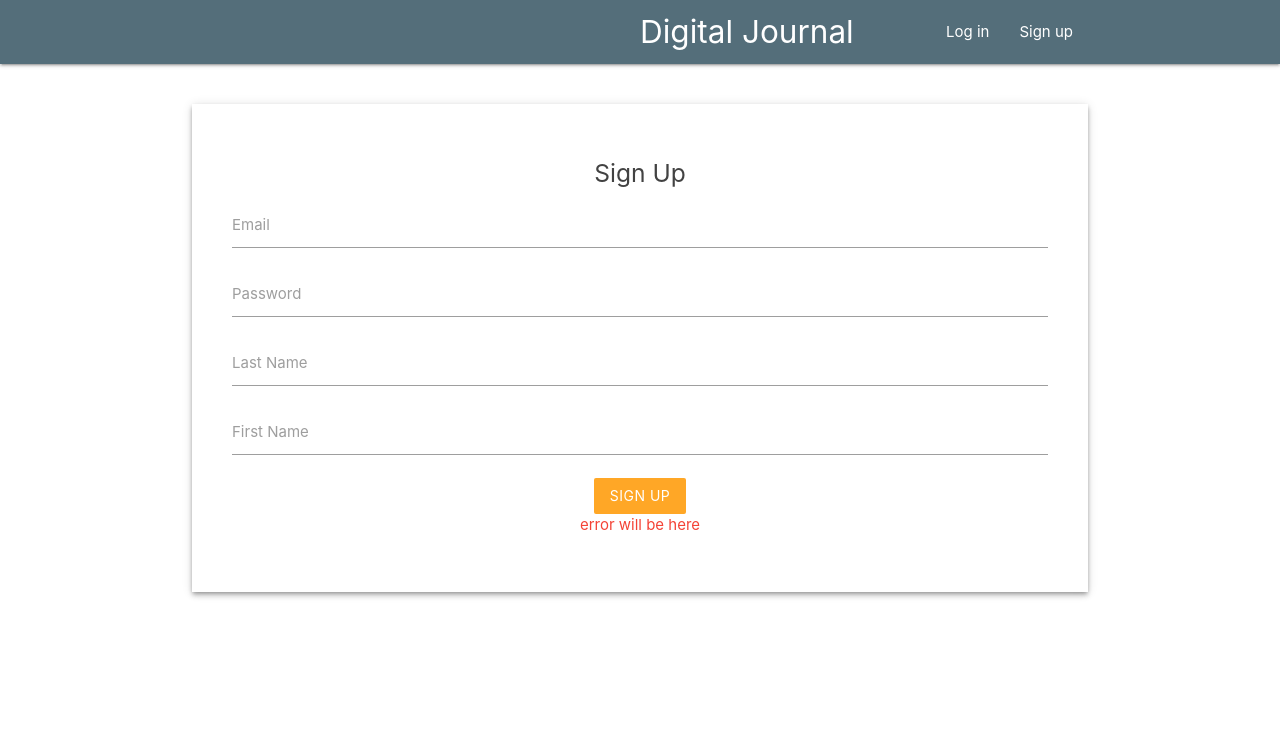
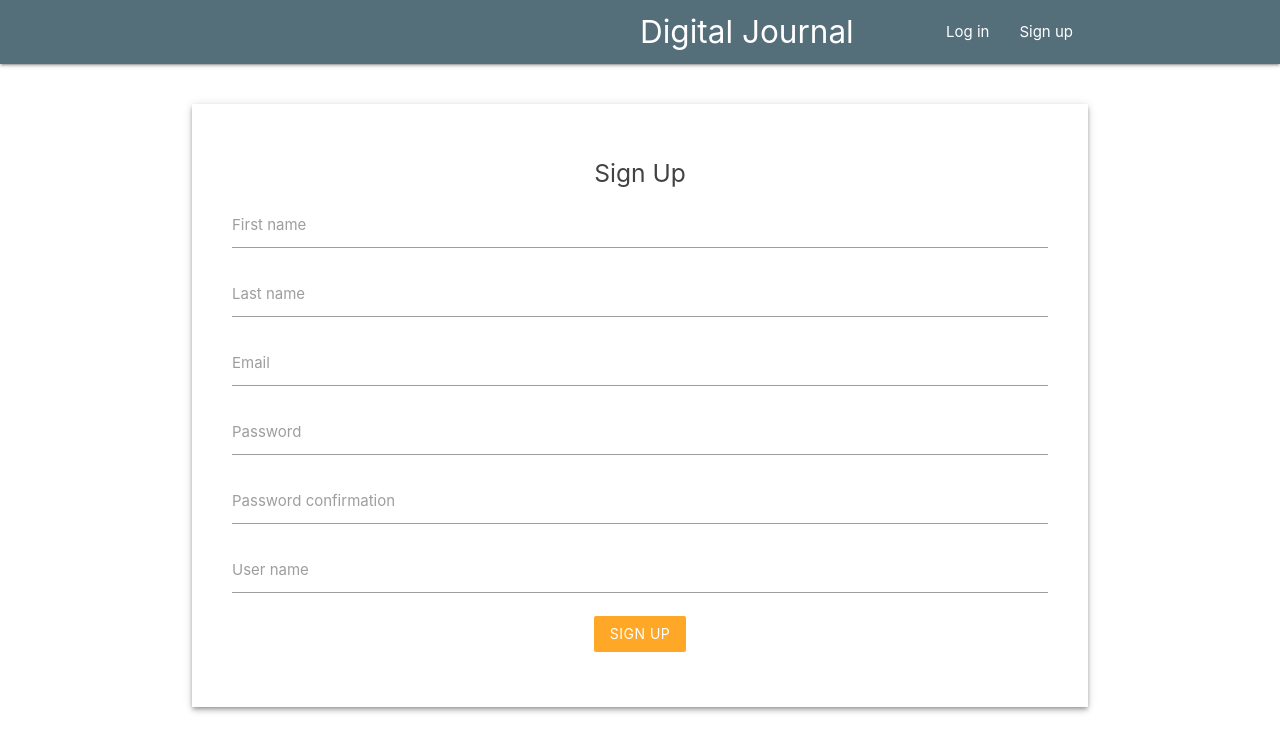
Before and after one commit to viktoriia-kosenko/d-journal-client, a React (Create React App) app: page /signup in a window 1280 px wide. Shown: the top 752 px of the page. Built offline with nearby package versions, Linux system fonts and the light colour scheme.

Commit message:
User can create an account

```diff
--- a/src/api/status.js
+++ b/src/api/status.js
@@ -14,3 +14,21 @@ export const getToken = (email, password) => {
     }
   });
 };
+
+export const submitNewUser = (newUser) => {
+  const postParams = {
+    body: JSON.stringify(newUser),
+    method: "POST",
+    headers: {
+      "content-type": "application/json",
+    },
+  };
+
+  return fetch("/signup", postParams).then((res) => {
+    if (res.status >= 200 && res.status < 300) {
+      return res.json();
+    } else {
+      throw res;
+    }
+  });
+};
--- a/src/components/auth/SignUp.js
+++ b/src/components/auth/SignUp.js
@@ -1,31 +1,141 @@
-import React from "react";
+import React, { useState } from "react";
+import { submitNewUser } from "../../api/status";
+import Preloader from "./Preloader";
+import { getArrayOfErrors } from "../helpers/getArrOfErrors";
+
+const checkValue = (obj) => {
+  for (let key in obj) {
+    console.log("Iam here", key, obj[key]);
+    if (obj[key].length === 0) return false;
+  }
+  return true;
+};
+
+const userSchema = {
+  firstName: "",
+  lastName: "",
+  email: "",
+  password: "",
+  confirmPassword: "",
+  username: "",
+};
 
 const SignUp = () => {
-  return (
+  const [newUser, setNewUser] = useState(userSchema);
+  const [arrOfErrors, setArrOfErrors] = useState([]);
+  const [isLoading, setIsLoading] = useState(false);
+
+  const handleChange = (e) => {
+    const inputData = { [e.target.id]: e.target.value };
+    setNewUser({ ...newUser, ...inputData });
+  };
+
+  const handleSubmit = (e) => {
+    e.preventDefault();
+    if (!checkValue(newUser)) setArrOfErrors(["All fields are required!"]);
+    else if (newUser.password !== newUser.confirmPassword)
+      setArrOfErrors(["Password should match password confirmation!"]);
+    else {
+      setIsLoading(true);
+      submitNewUser(newUser)
+        .then((response) => {
+          console.log(response);
+
+          sessionStorage.setItem("AuthToken", `Bearer ${response.token}`);
+          window.location.href = "/dashboard";
+          //  return response.token;
+        })
+        .then((res) => console.log(res))
+        .catch((err) => {
+          err.json().then((errors) => {
+            let receivedErrors = getArrayOfErrors(errors);
+            setArrOfErrors(receivedErrors);
+            setIsLoading(false);
+          });
+        });
+    }
+  };
+
+  return isLoading ? (
+    <Preloader />
+  ) : (
     <div className="container z-depth-2">
-      <form className="white" style={{ padding: "40px" }}>
+      <form
+        className="white"
+        onSubmit={handleSubmit}
+        style={{ padding: "40px" }}
+      >
         <h5 className="grey-text text-darken-3">Sign Up</h5>
+
         <div className="input-field">
-          <label htmlFor="email">Email</label>
-          <input type="email" id="email" />
-        </div>
-        <div className="input-field">
-          <label htmlFor="password">Password</label>
-          <input type="password" id="password" />
+          <label htmlFor="firstName">First name</label>
+          <input
+            type="text"
+            id="firstName"
+            value={newUser.firstName}
+            onChange={handleChange}
+          />
         </div>
 
         <div className="input-field">
-          <label htmlFor="lastName">Last Name</label>
-          <input type="text" id="lastName" />
-        </div>
-        <div className="input-field">
-          <label htmlFor="firstName">First Name</label>
-          <input type="text" id="firstName" />
+          <label htmlFor="lastName">Last name</label>
+          <input
+            type="text"
+            id="lastName"
+            value={newUser.lastName}
+            onChange={handleChange}
+          />
         </div>
 
         <div className="input-field">
+          <label htmlFor="email">Email</label>
+          <input
+            type="email"
+            id="email"
+            value={newUser.email}
+            onChange={handleChange}
+          />
+        </div>
+
+        <div className="input-field">
+          <label htmlFor="password">Password</label>
+          <input
+            type="password"
+            id="password"
+            value={newUser.password}
+            onChange={handleChange}
+          />
+        </div>
+
+        <div className="input-field">
+          <label htmlFor="confirmPassword">Password confirmation</label>
+          <input
+            type="password"
+            id="confirmPassword"
+            value={newUser.confirmPassword}
+            onChange={handleChange}
+          />
+        </div>
+
+        <div className="input-field">
+          <label htmlFor="username">User name</label>
+          <input
+            type="text"
+            id="username"
+            value={newUser.username}
+            onChange={handleChange}
+          />
+        </div>
+
+        {arrOfErrors.length !== 0 && (
+          <div className="center red-text">
+            {arrOfErrors.map((err) => (
+              <p>{err}</p>
+            ))}
+          </div>
+        )}
+        <div className="input-field">
           <button className="btn orange lighten-1 z-depth-0">Sign Up</button>
-          <div className="center red-text">error will be here</div>
         </div>
       </form>
     </div>
--- /dev/null
+++ b/src/components/helpers/getArrOfErrors.js
@@ -0,0 +1,7 @@
+export const getArrayOfErrors = (errors) => {
+  let arrOfErrors = [];
+  for (let err in errors) {
+    arrOfErrors.push(errors[err]);
+  }
+  return arrOfErrors;
+};
--- a/src/components/navigation/LoggedInLinks.js
+++ b/src/components/navigation/LoggedInLinks.js
@@ -1,8 +1,11 @@
-import React from "react";
+import React, { useState, useEffect } from "react";
 import { Link } from "react-router-dom";
 import { logout } from "../helpers/logout";
+import { isLoggedIn } from "../helpers/isLoggedIn";
 
 function LoggedInLinks() {
+  const [initials, setInitials] = useState("");
+
   return (
     <ul className="right">
       <li>
@@ -12,7 +15,7 @@ function LoggedInLinks() {
       </li>
       <li>
         <Link to="account" className="btn btn-floating orange lighten-1">
-          account
+          AC
         </Link>
       </li>
     </ul>
```
